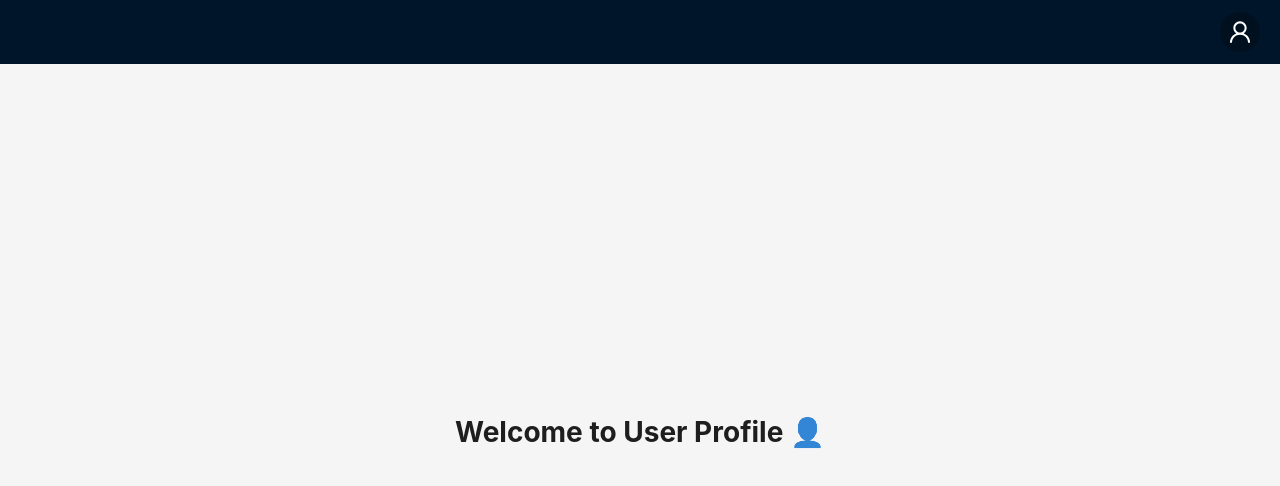
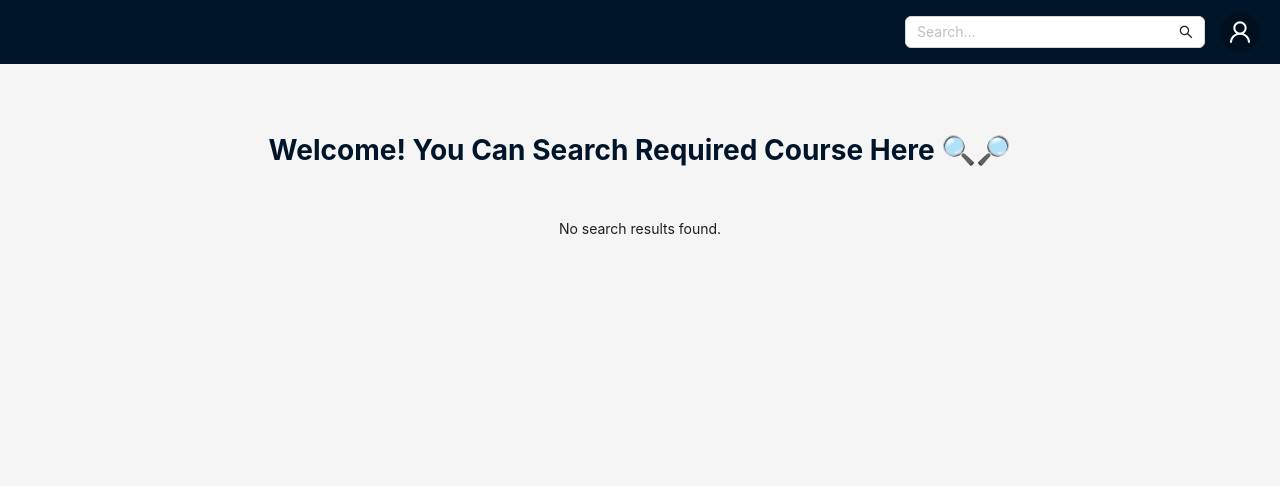
Before and after one commit to Chetanahazare/UserProfile, a React (Create React App) app: page / in a window 1280 px wide. Shown: the top 486 px of the page. Built offline with nearby package versions, Linux system fonts and the light colour scheme.

Commit message:
Changes saved

```diff
--- a/public/index.html
+++ b/public/index.html
@@ -24,7 +24,7 @@
       work correctly both with client-side routing and a non-root public URL.
       Learn how to configure a non-root public URL by running `npm run build`.
     -->
-    <title>User Profile</title>
+    <title>Search Bar</title>
   </head>
   <body>
     <noscript>You need to enable JavaScript to run this app.</noscript>
--- a/src/App.css
+++ b/src/App.css
@@ -13,3 +13,8 @@
   align-items: center;
   padding: 0 20px;
 }
+
+
+h1 {
+  color: #001529;
+}
--- a/src/App.js
+++ b/src/App.js
@@ -1,38 +1,68 @@
 import React, { useState } from 'react';
-import { Layout, Avatar } from 'antd';
+import { Layout, Avatar, message } from 'antd';
 import { UserOutlined } from '@ant-design/icons';
 import './App.css';
 import ProfilePage from './ProfilePage';
+import SearchBar from './SearchBar';
 
 const { Header, Content } = Layout;
 
 function App() {
   const [isCardVisible, setIsCardVisible] = useState(false);
+  const [searchResults, setSearchResults] = useState([]);
 
   const handleAvatarClick = () => {
     setIsCardVisible(!isCardVisible);
   };
 
   const handleLogout = () => {
-    // Added logout functionality here
     console.log('User logged out');
     setIsCardVisible(false); // Close the profile card on logout
   };
 
+  const handleSearch = async (query) => {
+    try {
+      const response = await fetch(`https://gloster.onrender.com/api/subjects/all?search=${query}`);
+      if (response.ok) {
+        const data = await response.json();
+        setSearchResults(data);
+        message.success('Search results updated successfully');
+      } else {
+        message.error('Error fetching search results');
+      }
+    } catch (error) {
+      message.error('An error occurred while searching');
+    }
+  };
+
   return (
     <Layout style={{ minHeight: '100vh' }}>
-      <Header className="navbar" style={{ display: 'flex', justifyContent: 'flex-end', paddingRight: '20px' }}>
+      <Header className="navbar" style={{ display: 'flex', justifyContent: 'flex-end', alignItems: 'center', paddingRight: '20px' }}>
+        <SearchBar onSearch={handleSearch} />
         <Avatar
           size="large"
           icon={<UserOutlined />}
           onClick={handleAvatarClick}
-          style={{ cursor: 'pointer' }}
+          style={{ cursor: 'pointer', marginLeft: '15px' }}
         />
       </Header>
 
-      <Content style={{ padding: '50px', display: 'flex', justifyContent: 'center', alignItems: 'center' }}>
-        <h1>Welcome to User Profile 👤</h1>
+      <Content style={{ padding: '50px', display: 'flex', flexDirection: 'column', alignItems: 'center' }}>
+        <h1>Welcome! You Can Search Required Course Here 🔍🔎</h1>
         {isCardVisible && <ProfilePage onLogout={handleLogout} />}
+
+        {/* Displaying search results */}
+        <div style={{ marginTop: '20px' }}>
+          {searchResults.length > 0 ? (
+            <ul>
+              {searchResults.map((result, index) => (
+                <li key={index}>{result.name}</li>
+              ))}
+            </ul>
+          ) : (
+            <p>No search results found.</p>
+          )}
+        </div>
       </Content>
     </Layout>
   );
--- a/src/ProfilePage.js
+++ b/src/ProfilePage.js
@@ -1,43 +1,40 @@
-import React from 'react';
-import { Card, Menu } from 'antd';
-import {
-  UserOutlined,
-  SettingOutlined,
-  QuestionCircleOutlined,
-  LogoutOutlined,
-  AppstoreAddOutlined,
-  FileTextOutlined,
-} from '@ant-design/icons';
+import React, { useState } from 'react';
+import { Layout, Avatar } from 'antd';
+import { UserOutlined } from '@ant-design/icons';
+import './App.css';
+import ProfilePage from './ProfilePage';
 
-const ProfilePage = ({ onLogout }) => {
+const { Header, Content } = Layout;
+
+function App() {
+  const [isCardVisible, setIsCardVisible] = useState(false);
+
+  const handleAvatarClick = () => {
+    setIsCardVisible(!isCardVisible);
+  };
+
+  const handleLogout = () => {
+    console.log('User logged out');
+    setIsCardVisible(false); // Close the profile card on logout
+  };
+
   return (
-    <div className="profile-card" style={{ position: 'fixed', right: '20px', top: '70px' }}>
-      <Card style={{ width: 300, borderRadius: '8px', boxShadow: '0 4px 8px rgba(0, 0, 0, 0.2)' }}>
-        <Menu mode="vertical" selectable={false}>
-          <Menu.Item key="profile" icon={<UserOutlined />}>
-            Profile
-          </Menu.Item>
-          <Menu.Item key="integrations" icon={<AppstoreAddOutlined />}>
-            Integrations
-          </Menu.Item>
-          <Menu.Item key="settings" icon={<SettingOutlined />}>
-            Settings
-          </Menu.Item>
-          <Menu.Divider />
-          <Menu.Item key="guide" icon={<FileTextOutlined />}>
-            Guide
-          </Menu.Item>
-          <Menu.Item key="help-center" icon={<QuestionCircleOutlined />}>
-            Help Center
-          </Menu.Item>
-          <Menu.Divider />
-          <Menu.Item key="logout" icon={<LogoutOutlined />} onClick={onLogout}>
-            Logout
-          </Menu.Item>
-        </Menu>
-      </Card>
-    </div>
+    <Layout style={{ minHeight: '100vh' }}>
+      <Header className="navbar" style={{ display: 'flex', justifyContent: 'flex-end', paddingRight: '20px' }}>
+        <Avatar
+          size="large"
+          icon={<UserOutlined />}
+          onClick={handleAvatarClick}
+          style={{ cursor: 'pointer' }}
+        />
+      </Header>
+
+      <Content style={{ padding: '50px', display: 'flex', justifyContent: 'center', alignItems: 'center' }}>
+        <h1>Welcome to User Profile 👤</h1>
+        {isCardVisible && <ProfilePage onLogout={handleLogout} />}
+      </Content>
+    </Layout>
   );
-};
+}
 
-export default ProfilePage;
+export default App;
--- /dev/null
+++ b/src/SearchBar.js
@@ -0,0 +1,31 @@
+// SearchBar.js
+import React, { useState } from 'react';
+import { Input } from 'antd';
+import { SearchOutlined } from '@ant-design/icons';
+
+const SearchBar = ({ onSearch }) => {
+  const [query, setQuery] = useState('');
+
+  const handleInputChange = (e) => {
+    setQuery(e.target.value);
+  };
+
+  const handleSearch = () => {
+    if (query.trim() !== '') {
+      onSearch(query);
+    }
+  };
+
+  return (
+    <Input
+      placeholder="Search..."
+      value={query}
+      onChange={handleInputChange}
+      onPressEnter={handleSearch} // Trigger search on pressing Enter key
+      suffix={<SearchOutlined onClick={handleSearch} style={{ cursor: 'pointer' }} />}
+      style={{ width: '300px' }}
+    />
+  );
+};
+
+export default SearchBar;
```
